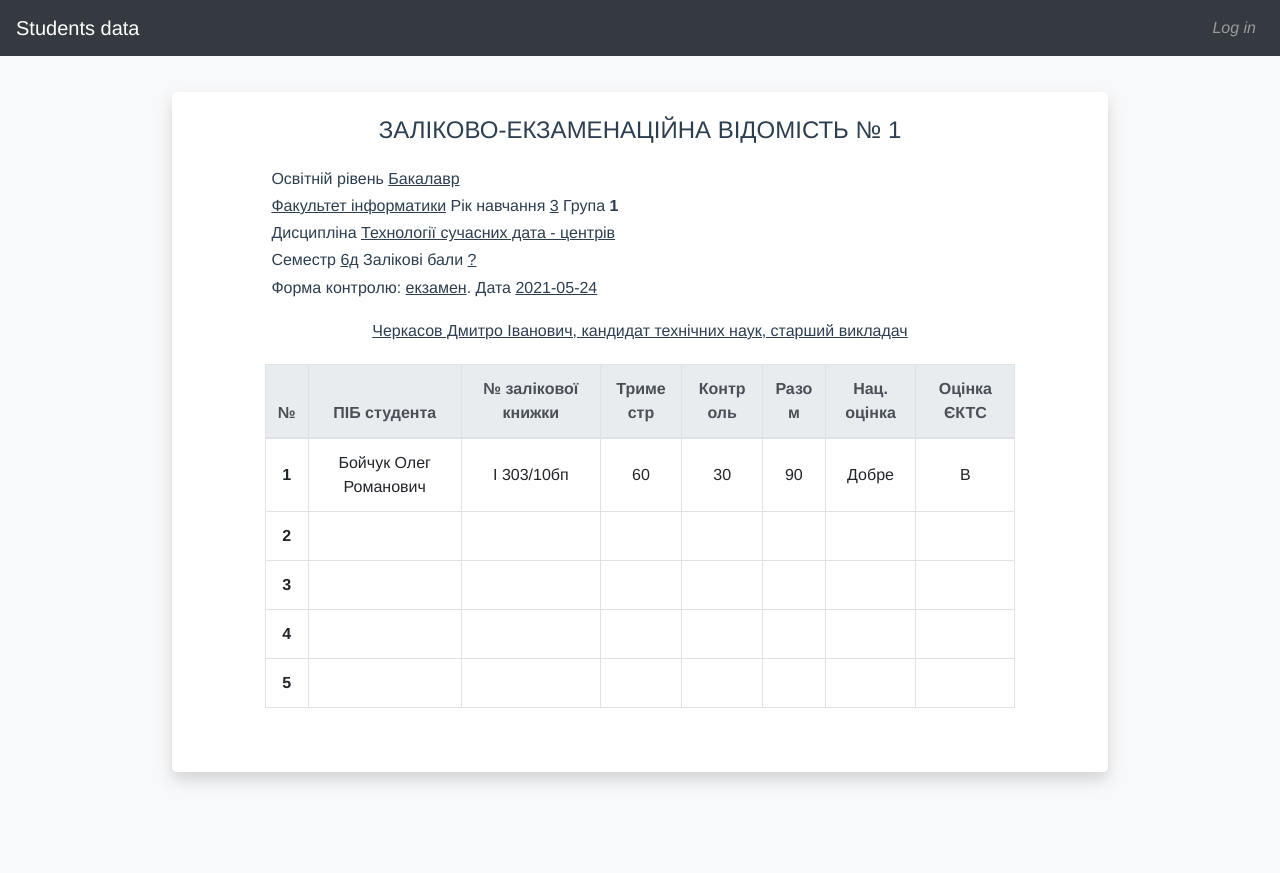
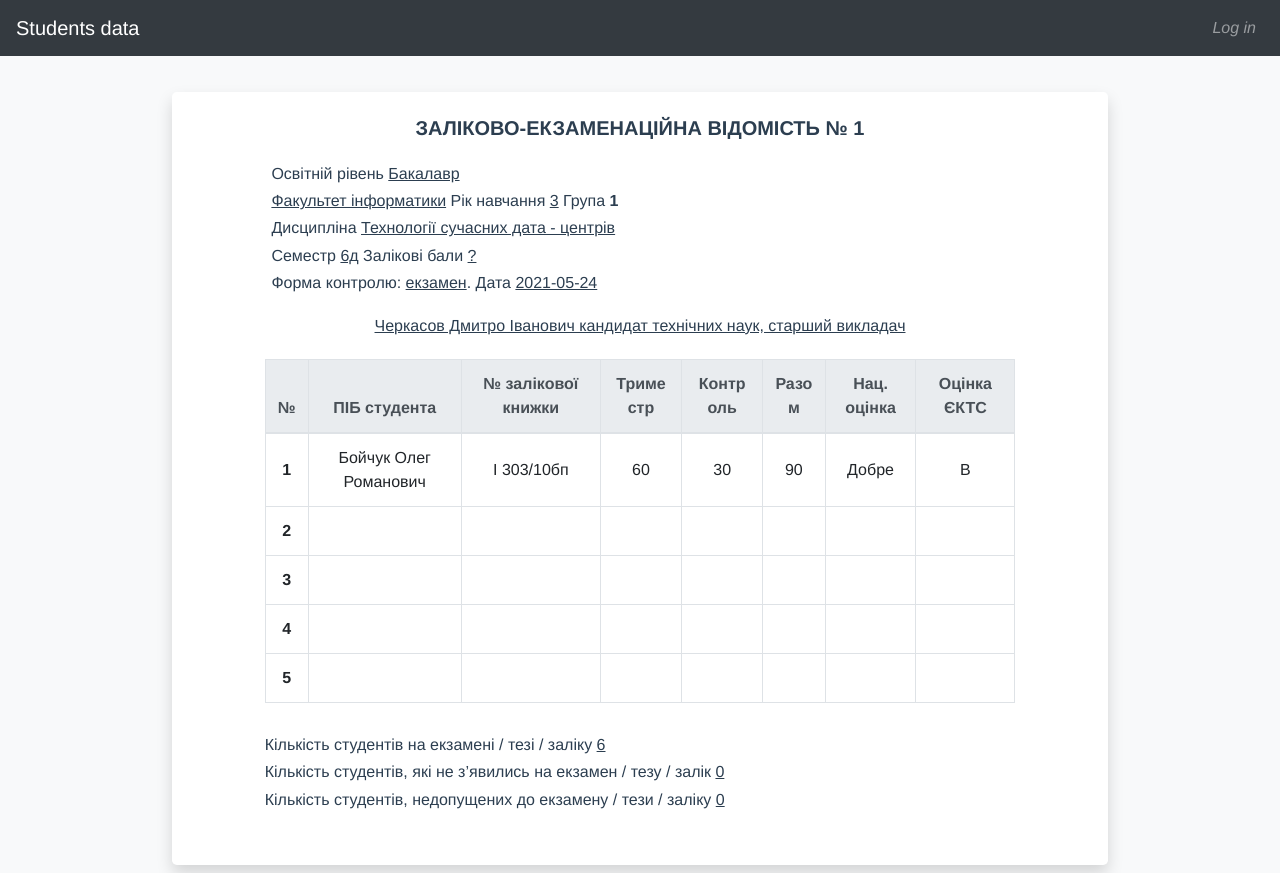
Before and after one commit to BlaD200/students-data-web, a Vue app: page /statement/1 in a window 1280 px wide. Before the commit the page ends 800 px from the top, so only its background shows below. Built offline with nearby package versions, Linux system fonts and the light colour scheme.

Commit message:
Improved styling and sizing for tables

```diff
--- a/src/components/tables/BigunetsTable.vue
+++ b/src/components/tables/BigunetsTable.vue
@@ -3,15 +3,15 @@
         <loader v-if="loading" class="text-center mb-0 p-2" size="sm"/>
 
         <table v-if="statements.length > 0 & !loading" id="students-table"
-               class="table table-striped table-hover table-responsive-sm">
-            <thead>
+               class="table table-hover table-responsive-sm b-table-no-border-collapse">
+            <thead class="thead-light">
             <tr class="text-center">
                 <th>№</th>
-                <td>Викладач</td>
-                <td>Тип контролю</td>
-                <td>Причина перенесення</td>
-                <td>Дата</td>
-                <td>Дійсний до</td>
+                <th>Викладач</th>
+                <th>Тип контролю</th>
+                <th>Причина перенесення</th>
+                <th>Дата</th>
+                <th>Дійсний до</th>
             </tr>
             </thead>
 
--- a/src/components/tables/StatementStudentsTable.vue
+++ b/src/components/tables/StatementStudentsTable.vue
@@ -3,8 +3,8 @@
         <loader v-if="loading" class="text-center mb-0 p-2" size="sm"/>
 
         <table v-if="statementStudents.length > 0 & !loading"
-               class="text-wrap text-break table table-hover table-bordered table-responsive-sm b-table-no-border-collapse"
-        >
+               class="text-wrap text-break
+               table table-hover table-bordered table-responsive-sm b-table-no-border-collapse">
             <thead class="thead-light">
             <tr class="text-center">
                 <th>№</th>
@@ -32,7 +32,7 @@
 
             <tr class="text-center align-middle"
                 :key="student.statement_no" v-for="student in statementStudents"
-                @click="$router.push({name: 'Student', params: {id: `${student.studentNo}`}})"
+                @click="$router.push({name: 'Student', params: {id: `'${student.studentNo}'`}})"
                 style="cursor: pointer;">
                 <th class="align-middle">{{ statementStudents.indexOf(student) + 1 }}</th>
                 <td class="align-middle">{{ student.studentPIB }}</td>
--- a/src/components/tables/StatementsTable.vue
+++ b/src/components/tables/StatementsTable.vue
@@ -3,20 +3,20 @@
         <loader v-if="loading" class="text-center mb-0 p-2" size="sm"/>
 
         <table v-if="statements.length > 0 & !loading" id="students-table"
-               class="table table-striped table-hover table-responsive-sm">
-            <thead>
+               class="table table-hover table-responsive-sm b-table-no-border-collapse">
+            <thead class="thead-light">
             <tr class="text-center">
                 <th>№</th>
-                <td>Викладач</td>
-                <td>Група</td>
-                <td>Тип контролю</td>
-                <td>
+                <th>Викладач</th>
+                <th>Група</th>
+                <th>Тип контролю</th>
+                <th>
                     <span v-b-tooltip.top
                           title='Кількість студентів, які були присутні/відсутні/недопущені'>
                         Кількість студентів
                     </span>
-                </td>
-                <td class="text-center">Дата</td>
+                </th>
+                <th class="text-center">Дата</th>
             </tr>
             </thead>
 
--- a/src/view/Statement.vue
+++ b/src/view/Statement.vue
@@ -4,37 +4,37 @@
             <b-col class="bg-white shadow rounded-lg" sm="12" lg="10">
                 <b-row class="mt-4 mb-3">
                     <b-col>
-                        <h4 class="text-center">ЗАЛІКОВО-ЕКЗАМЕНАЦІЙНА ВІДОМІСТЬ № {{ $route.params.id }}</h4>
+                        <h5 class="text-center"><b>ЗАЛІКОВО-ЕКЗАМЕНАЦІЙНА ВІДОМІСТЬ № {{ $route.params.id }}</b></h5>
                     </b-col>
                 </b-row>
 
                 <b-row class="justify-content-center px-2">
                     <b-col lg="10">
-                        <h6 class="statement-header-common">
+                        <h6 class="statement-info-common">
                             Освітній рівень
-                            <span class="statement-header-uncommon"><u>{{ statementHeader.eduLevel }}</u></span>
+                            <span class="statement-info-uncommon"><u>{{ statementHeader.eduLevel }}</u></span>
                         </h6>
-                        <h6 class="statement-header-common">
-                            <span class="statement-header-uncommon"><u>{{ statementHeader.faculty }}</u></span>
-                            Рік навчання <span class="statement-header-uncommon"><u>{{
+                        <h6 class="statement-info-common">
+                            <span class="statement-info-uncommon"><u>{{ statementHeader.faculty }}</u></span>
+                            Рік навчання <span class="statement-info-uncommon"><u>{{
                                 statementHeader.course
                             }}</u></span>
-                            Група <span class="statement-header-uncommon"><b>{{ statementHeader.group }}</b></span>
+                            Група <span class="statement-info-uncommon"><b>{{ statementHeader.group }}</b></span>
                         </h6>
-                        <h6 class="statement-header-common">
-                            Дисципліна <span class="statement-header-uncommon"><u>{{ statementHeader.subjectName }}</u></span>
+                        <h6 class="statement-info-common">
+                            Дисципліна <span class="statement-info-uncommon"><u>{{ statementHeader.subjectName }}</u></span>
                         </h6>
-                        <h6 class="statement-header-common">
-                            Семестр <span class="statement-header-uncommon"><u>{{ statementHeader.semester }}</u></span>
-                            Залікові бали <span class="statement-header-uncommon"><u>{{
+                        <h6 class="statement-info-common">
+                            Семестр <span class="statement-info-uncommon"><u>{{ statementHeader.semester }}</u></span>
+                            Залікові бали <span class="statement-info-uncommon"><u>{{
                                 statementHeader.creditNumber
                             }}</u></span>
                         </h6>
-                        <h6 class="statement-header-common">
-                            Форма контролю: <span class="statement-header-uncommon"><u>{{
+                        <h6 class="statement-info-common">
+                            Форма контролю: <span class="statement-info-uncommon"><u>{{
                                 statementHeader.controlType
                             }}</u></span>.
-                            Дата <span class="statement-header-uncommon"><u>{{ statementHeader.examDate }}</u></span>
+                            Дата <span class="statement-info-uncommon"><u>{{ statementHeader.examDate }}</u></span>
                         </h6>
                     </b-col>
                 </b-row>
@@ -42,20 +42,35 @@
                 <b-row class="mt-3">
                     <b-col>
                         <h6 class=" text-center">
-                            <span class="statement-header-uncommon"><u>
-                                {{ statementHeader.tutorFullName }},
-                                {{ statementHeader.tutorAcademicStatus ? `${statementHeader.tutorAcademicStatus},` : '' }}
-                                {{ statementHeader.tutorPosition }}
+                            <span class="statement-info-uncommon"><u>
+                                {{ tutorFullInfo }}
                             </u></span>
                         </h6>
                     </b-col>
                 </b-row>
 
-                <b-row class="justify-content-center mt-3 mb-5">
+                <b-row class="justify-content-center mt-3">
                     <b-col lg="10">
                         <statement-students-table
                             :statement-students="students" :loading="studentsLoading">
                         </statement-students-table>
+                    </b-col>
+                </b-row>
+
+                <b-row class="justify-content-center mt-3 mb-5">
+                    <b-col lg="10">
+                        <h6 class="statement-info-common">
+                            Кількість студентів на екзамені / тезі / заліку
+                            <span class="statement-info-uncommon"><u>{{ statementFooter.presentCount }}</u></span>
+                        </h6>
+                        <h6 class="statement-info-common">
+                            Кількість студентів, які не з’явились на екзамен / тезу / залік
+                            <span class="statement-info-uncommon"><u>{{ statementFooter.absentCount }}</u></span>
+                        </h6>
+                        <h6 class="statement-info-common">
+                            Кількість студентів, недопущених до екзамену / тези / заліку
+                            <span class="statement-info-uncommon"><u>{{ statementFooter.rejectedCount }}</u></span>
+                        </h6>
                     </b-col>
                 </b-row>
             </b-col>
@@ -85,6 +100,11 @@ export default {
                 tutorFullName: 'Черкасов Дмитро Іванович',
                 tutorPosition: 'старший викладач',
                 tutorAcademicStatus: 'кандидат технічних наук'
+            },
+            statementFooter: {
+                presentCount: 6,
+                absentCount: 0,
+                rejectedCount: 0
             },
 
             students: [
@@ -123,6 +143,15 @@ export default {
                 }],
             studentsLoading: false
         }
+    },
+    computed: {
+        tutorFullInfo() {
+            return (
+                `${this.statementHeader.tutorFullName}
+                ${this.statementHeader.tutorAcademicStatus ? `${this.statementHeader.tutorAcademicStatus},` : ''}
+                ${this.statementHeader.tutorPosition}`
+            )
+        }
     }
 }
 </script>
@@ -132,11 +161,11 @@ body {
     background-color: #f8f9fa !important;
 }
 
-.statement-header-common {
+.statement-info-common {
     font-weight: 400;
 }
 
-.statement-header-uncommon {
+.statement-info-uncommon {
     font-weight: 500;
 }
 </style>
```
